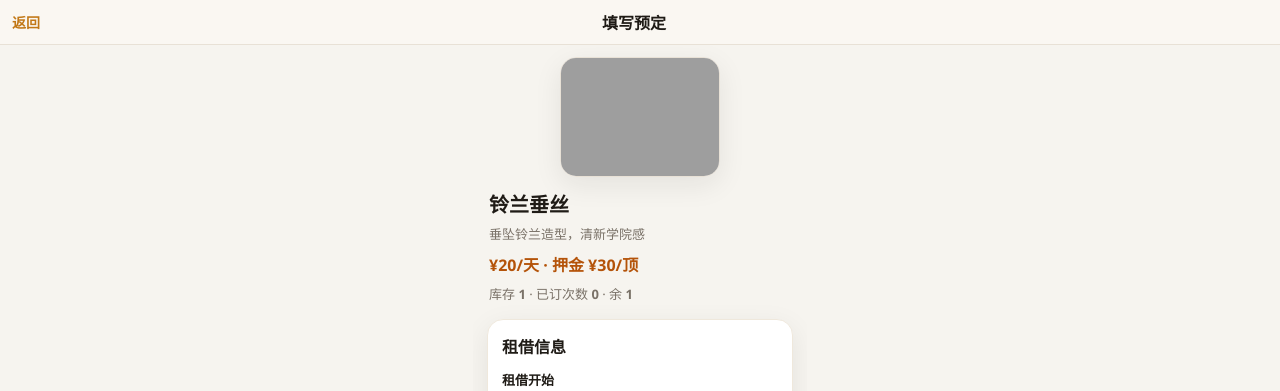
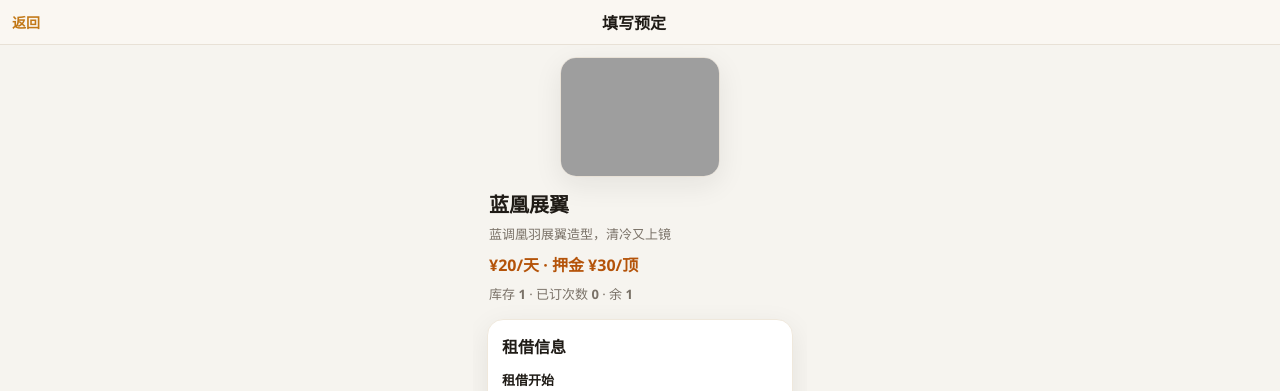
Before and after one commit to luohuixin0724-ui/cap_shop, a Flask app: page /product/r02/book in a window 1280 px wide. Shown: the top 391 px of the page. Run offline with Flask 3, Linux system fonts and the light colour scheme; grey boxes are pictures that could not be loaded.

Commit message:
Update catalog scan, welcome/index UI and product meta
Co-authored-by: Cursor <cursoragent@cursor.com>

```diff
--- a/app.py
+++ b/app.py
@@ -115,85 +115,85 @@ CATEGORIES = [
 DEFAULT_PRODUCTS = [
     {
         "id": "r01",
-        "name": "春野粉簪",
+        "name": "春晓繁花",
         "type": "rental",
         "category_id": "zan",
         "image": "img/caps/ch1_1.jpg",
         "image_2": "img/caps/ch1_2.jpg",
-        "desc": "侧簪层次丰富，粉调温柔出片",
+        "desc": "春日繁花簪花，层次饱满温柔出片",
         "tags": ["热销", "店长推荐"],
         "monthly_sales": 186,
         "total": 1,
     },
     {
         "id": "r02",
-        "name": "铃兰垂丝",
+        "name": "蓝凰展翼",
         "type": "rental",
         "category_id": "zan",
         "image": "img/caps/ch2_1.jpg",
         "image_2": "img/caps/ch2_2.jpg",
-        "desc": "垂坠铃兰造型，清新学院感",
+        "desc": "蓝调凰羽展翼造型，清冷又上镜",
         "tags": ["必租"],
         "monthly_sales": 142,
         "total": 1,
     },
     {
         "id": "r03",
-        "name": "山茶绣球",
+        "name": "银鹤凌霄",
         "type": "rental",
         "category_id": "zan",
         "image": "img/caps/ch3_1.jpg",
         "image_2": "img/caps/ch3_2.jpg",
-        "desc": "围边山茶 + 绣球体量感",
+        "desc": "银鹤凌空点缀，仙气学院感",
         "tags": ["上新"],
         "monthly_sales": 96,
         "total": 1,
     },
     {
         "id": "r04",
-        "name": "银铃叮当",
+        "name": "流碧修竹",
         "type": "rental",
-        "category_id": "miaoyin",
+        "category_id": "zan",
         "image": "img/caps/ch4_1.jpg",
         "image_2": "img/caps/ch4_2.jpg",
-        "desc": "苗银流苏细节，行走有轻响",
-        "tags": ["民族风"],
+        "desc": "碧色竹韵流苏，清爽雅致",
+        "tags": ["清新"],
         "monthly_sales": 131,
         "total": 1,
     },
     {
         "id": "r05",
-        "name": "孔雀碧羽",
+        "name": "冷月皎翼",
         "type": "rental",
-        "category_id": "miaoyin",
+        "category_id": "zhonggong",
         "image": "img/caps/ch5_1.jpg",
         "image_2": "img/caps/ch5_2.jpg",
-        "desc": "碧色羽饰 + 银饰层次",
-        "tags": ["出片"],
+        "desc": "冷月银饰与皎翼层次，重工仪式感",
+        "tags": ["重工"],
         "monthly_sales": 118,
         "total": 1,
     },
     {
         "id": "r06",
-        "name": "红瑙璎珞",
+        "name": "银丝松蝶",
         "type": "rental",
         "category_id": "miaoyin",
         "image": "img/caps/ch6_1.jpg",
         "image_2": "img/caps/ch6_2.jpg",
-        "desc": "玛瑙红珠璎珞，气场更足",
-        "tags": ["重工银饰"],
+        "desc": "苗银丝线与松蝶细节，民族风十足",
+        "tags": ["民族风"],
         "monthly_sales": 104,
         "total": 1,
     },
     {
         "id": "r07",
-        "name": "水墨雾面",
+        "name": "暮紫流苏",
         "type": "rental",
-        "category_id": "chouxiang",
+        "category_id": "miaoyin",
         "image": "img/caps/ch7_1.jpg",
         "image_2": "img/caps/ch7_2.jpg",
-        "desc": "黑白渐变雾面，像画里走出来",
-        "tags": ["艺术感"],
+        "desc": "暮紫色调流苏银饰，行走有韵味",
+        "tags": ["出片"],
         "monthly_sales": 88,
         "total": 1,
     },
@@ -767,6 +767,12 @@ def create_app() -> Flask:
         }
 
     @app.route("/")
+    def welcome():
+        img = welcome_image_href()
+        if not img:
+            return redirect(url_for("index"))
+        return render_template("welcome.html", welcome_image=img)
+
     @app.route("/shop")
     def index():
         store = load_store()
@@ -782,6 +788,7 @@ def create_app() -> Flask:
             inv_map=inv_map,
             signature=signature,
             grouped=grouped,
+            cover_image=welcome_image_href(),
         )
 
     @app.route("/cart")
--- a/catalog_scan.py
+++ b/catalog_scan.py
@@ -25,67 +25,67 @@ DEFAULT_CATEGORY_BY_CH: dict[int, str] = {
     1: "zan",
     2: "zan",
     3: "zan",
-    4: "miaoyin",
-    5: "miaoyin",
+    4: "zan",
+    5: "zhonggong",
     6: "miaoyin",
-    7: "chouxiang",
+    7: "miaoyin",
 }
 
 # 内置展示文案（可被 catalog_meta.json 覆盖）
 BUILTIN_META: dict[str, dict] = {
     "ch1": {
-        "name": "春野粉簪",
+        "name": "春晓繁花",
         "category_id": "zan",
-        "desc": "侧簪层次丰富，粉调温柔出片",
+        "desc": "春日繁花簪花，层次饱满温柔出片",
         "tags": ["热销", "店长推荐"],
         "monthly_sales": 186,
         "total": 1,
     },
     "ch2": {
-        "name": "铃兰垂丝",
+        "name": "蓝凰展翼",
         "category_id": "zan",
-        "desc": "垂坠铃兰造型，清新学院感",
+        "desc": "蓝调凰羽展翼造型，清冷又上镜",
         "tags": ["必租"],
         "monthly_sales": 142,
         "total": 1,
     },
     "ch3": {
-        "name": "山茶绣球",
+        "name": "银鹤凌霄",
         "category_id": "zan",
-        "desc": "围边山茶 + 绣球体量感",
+        "desc": "银鹤凌空点缀，仙气学院感",
         "tags": ["上新"],
         "monthly_sales": 96,
         "total": 1,
     },
     "ch4": {
-        "name": "银铃叮当",
-        "category_id": "miaoyin",
-        "desc": "苗银流苏细节，行走有轻响",
-        "tags": ["民族风"],
+        "name": "流碧修竹",
+        "category_id": "zan",
+        "desc": "碧色竹韵流苏，清爽雅致",
+        "tags": ["清新"],
         "monthly_sales": 131,
         "total": 1,
     },
     "ch5": {
-        "name": "孔雀碧羽",
-        "category_id": "miaoyin",
-        "desc": "碧色羽饰 + 银饰层次",
-        "tags": ["出片"],
+        "name": "冷月皎翼",
+        "category_id": "zhonggong",
+        "desc": "冷月银饰与皎翼层次，重工仪式感",
+        "tags": ["重工"],
         "monthly_sales": 118,
         "total": 1,
     },
     "ch6": {
-        "name": "红瑙璎珞",
+        "name": "银丝松蝶",
         "category_id": "miaoyin",
-        "desc": "玛瑙红珠璎珞，气场更足",
-        "tags": ["重工银饰"],
+        "desc": "苗银丝线与松蝶细节，民族风十足",
+        "tags": ["民族风"],
         "monthly_sales": 104,
         "total": 1,
     },
     "ch7": {
-        "name": "水墨雾面",
-        "category_id": "chouxiang",
-        "desc": "黑白渐变雾面，像画里走出来",
-        "tags": ["艺术感"],
+        "name": "暮紫流苏",
+        "category_id": "miaoyin",
+        "desc": "暮紫色调流苏银饰，行走有韵味",
+        "tags": ["出片"],
         "monthly_sales": 88,
         "total": 1,
     },
--- a/data/catalog_meta.json
+++ b/data/catalog_meta.json
@@ -2,9 +2,9 @@
   "_help": "在此填写商品名称与分类。图片文件名须为 ch1_1.jpg、ch1_2.jpg（放在 static/img/img/）。category_id 可选：zan, miaoyin, chouxiang, zhonggong。也可建子文件夹如 static/img/img/zan/ch1_1.jpg",
   "products": {
     "ch1": {
-      "name": "春野粉簪",
+      "name": "春晓繁花",
       "category_id": "zan",
-      "desc": "侧簪层次丰富，粉调温柔出片",
+      "desc": "春日繁花簪花，层次饱满温柔出片",
       "tags": [
         "热销",
         "店长推荐"
@@ -12,56 +12,56 @@
       "total": 1
     },
     "ch2": {
-      "name": "铃兰垂丝",
+      "name": "蓝凰展翼",
       "category_id": "zan",
-      "desc": "垂坠铃兰造型，清新学院感",
+      "desc": "蓝调凰羽展翼造型，清冷又上镜",
       "tags": [
         "必租"
       ],
       "total": 1
     },
     "ch3": {
-      "name": "山茶绣球",
+      "name": "银鹤凌霄",
       "category_id": "zan",
-      "desc": "围边山茶 + 绣球体量感",
+      "desc": "银鹤凌空点缀，仙气学院感",
       "tags": [
         "上新"
       ],
       "total": 1
     },
     "ch4": {
-      "name": "银铃叮当",
+      "name": "流碧修竹",
+      "category_id": "zan",
+      "desc": "碧色竹韵流苏，清爽雅致",
+      "tags": [
+        "清新"
+      ],
+      "total": 1
+    },
+    "ch5": {
+      "name": "冷月皎翼",
+      "category_id": "zhonggong",
+      "desc": "冷月银饰与皎翼层次，重工仪式感",
+      "tags": [
+        "重工"
+      ],
+      "total": 1
+    },
+    "ch6": {
+      "name": "银丝松蝶",
       "category_id": "miaoyin",
-      "desc": "苗银流苏细节，行走有轻响",
+      "desc": "苗银丝线与松蝶细节，民族风十足",
       "tags": [
         "民族风"
       ],
       "total": 1
     },
-    "ch5": {
-      "name": "孔雀碧羽",
+    "ch7": {
+      "name": "暮紫流苏",
       "category_id": "miaoyin",
-      "desc": "碧色羽饰 + 银饰层次",
+      "desc": "暮紫色调流苏银饰，行走有韵味",
       "tags": [
         "出片"
-      ],
-      "total": 1
-    },
-    "ch6": {
-      "name": "红瑙璎珞",
-      "category_id": "miaoyin",
-      "desc": "玛瑙红珠璎珞，气场更足",
-      "tags": [
-        "重工银饰"
-      ],
-      "total": 1
-    },
-    "ch7": {
-      "name": "水墨雾面",
-      "category_id": "chouxiang",
-      "desc": "黑白渐变雾面，像画里走出来",
-      "tags": [
-        "艺术感"
       ],
       "total": 1
     }
--- a/static/css/style.css
+++ b/static/css/style.css
@@ -72,6 +72,20 @@ a {
   background: #ecfdf5;
   color: var(--ok);
   border-color: #bbf7d0;
+}
+
+.shop-cover {
+  margin: 0;
+  line-height: 0;
+  background: #1a1612;
+}
+
+.shop-cover-img {
+  display: block;
+  width: 100%;
+  max-height: min(52vh, 420px);
+  object-fit: cover;
+  object-position: center top;
 }
 
 .shop-hero {
--- a/templates/welcome.html
+++ b/templates/welcome.html
@@ -18,7 +18,7 @@
         decoding="async"
         fetchpriority="high"
       />
-      <a class="welcome-enter" href="{{ url_for('index', tab='menu') }}">进入点单</a>
+      <a class="welcome-enter" href="{{ url_for('index') }}">进入点单</a>
     </main>
   </body>
 </html>
```
Also changed, not shown: templates/index.html (+14 -1 lines).
